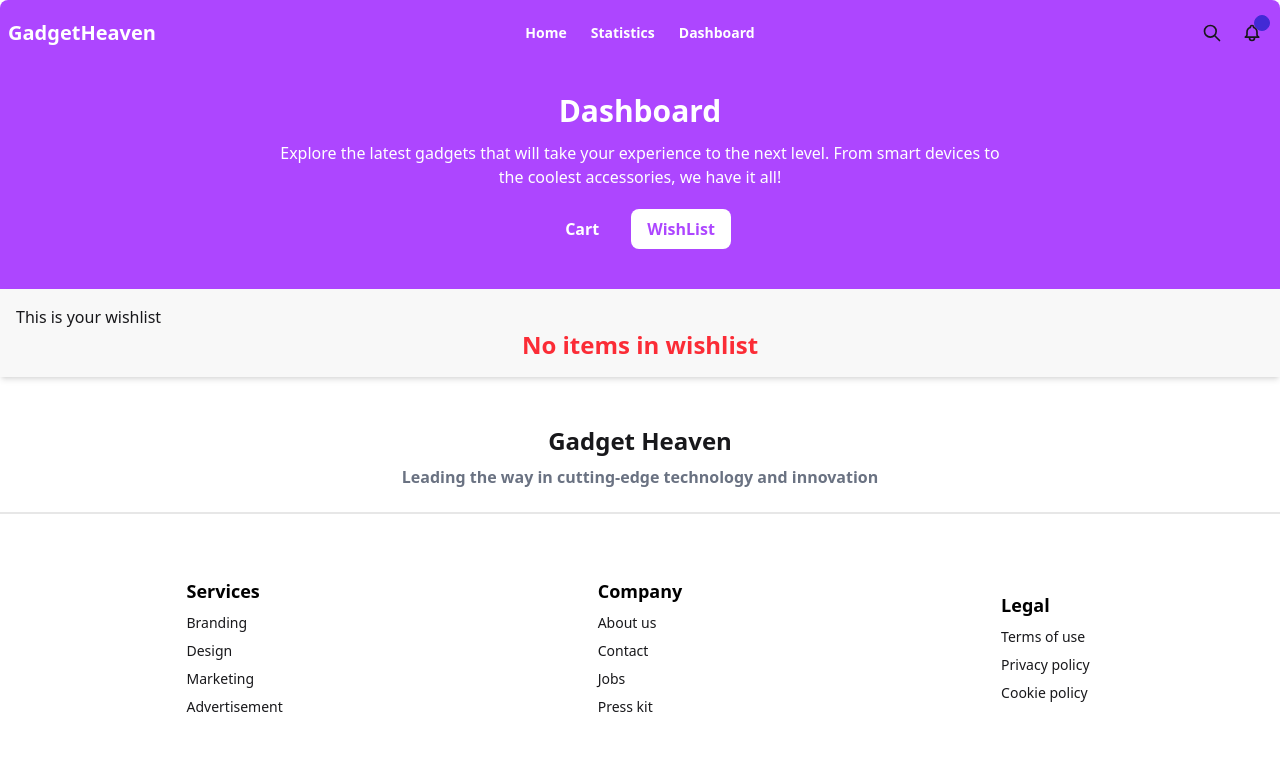
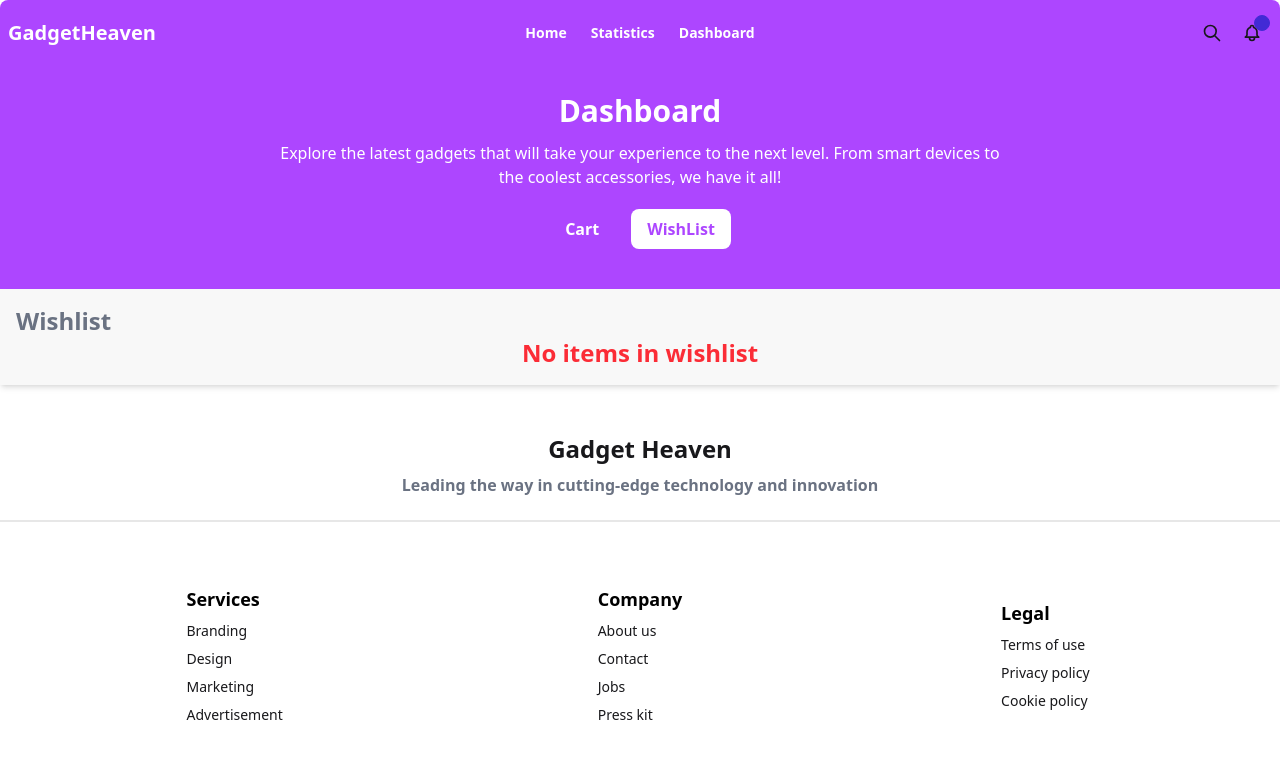
Before and after one commit to mrinmoy-765/GadgetHeaven, a React (Vite) app: page /dashboard in a window 1280 px wide. Both pictures are taken after a click on the button "WishList". Shown: the top 758 px of the page. Built offline with nearby package versions, Linux system fonts and the light colour scheme.

Commit message:
purchase

```diff
--- a/src/components/Dashboard/Dashboard.jsx
+++ b/src/components/Dashboard/Dashboard.jsx
@@ -77,6 +77,17 @@ const Dashboard = () => {
     return cartList.reduce((sum, product) => sum + product.price, 0).toFixed(2);
   };
 
+  const purchase = () => {
+    // Remove cart data from local storage
+    localStorage.removeItem("cart-list");
+
+    // Clear the cart state
+    setstoreCartlist([]);
+
+    // Show payment success message with total price
+    alert(`Payment Successful!! Total: ${totalPrice}`);
+  };
+
   return (
     <div>
       <div className="text-center bg-purple-500 pt-7 pb-10">
@@ -134,6 +145,7 @@ const Dashboard = () => {
               </button>
               <button
                 type="button"
+                onClick={purchase}
                 className="text-white bg-gradient-to-b from-purple-500 via-pink-300 to-pink-500 hover:bg-gradient-to-br font-medium rounded-3xl text-lg px-4 py-1.5 text-center me-2 mb-2 border-0 mt-1.5"
               >
                 Purchase
@@ -161,7 +173,7 @@ const Dashboard = () => {
       {/* Wishlist Section */}
       {visibleDiv === "WishList" && (
         <div className="p-4 bg-base-200 shadow-md">
-          <p>This is your wishlist</p>
+          <p className="text-2xl text-gray-500 font-bold">Wishlist</p>
           <div className="grid grid-cols-1 gap-6">
             {wishList.length > 0 ? (
               wishList.map((product) => (
```
